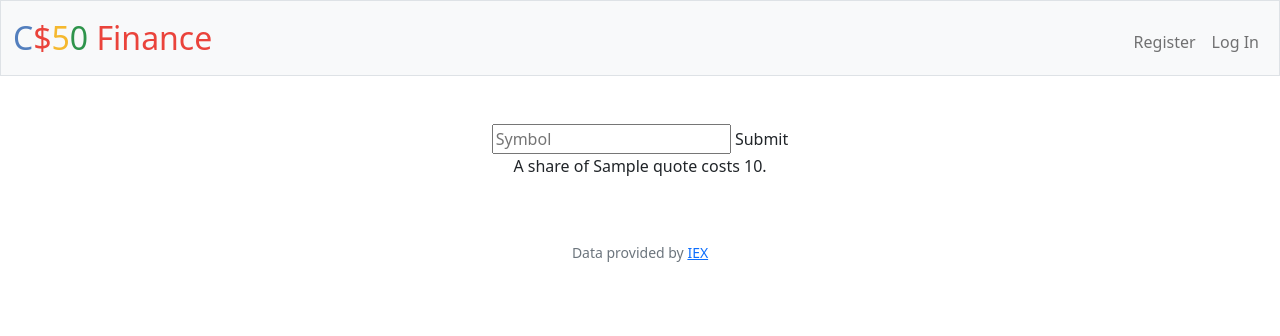
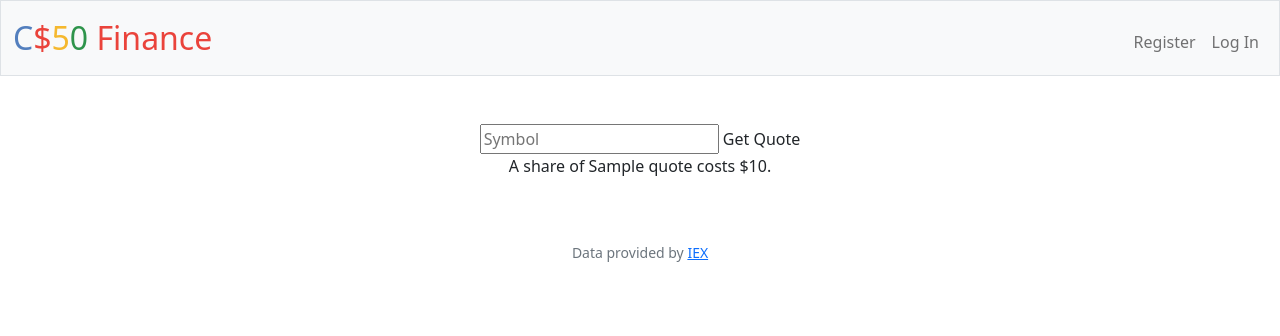
Before and after one commit to holyfatmama/Portfolio, a Flask app: template finance/templates/quote.html in a window 1280 px wide. Shown: the top 336 px of the page. Run offline with Flask 3, Linux system fonts and the light colour scheme; the template is opened without the code that fills it: most values are stand-ins (such as "Sample title", 1, 10 or a date in 2020); some libraries are stand-ins or nearby versions.

Commit message:
Tue, Oct 31, 2023, 8:38 PM +08:00

```diff
--- a/finance/templates/quote.html
+++ b/finance/templates/quote.html
@@ -7,7 +7,11 @@
 {% block main %}
     <form action="/quote" method="post">
         <input name="symbol" placeholder="Symbol" type="text">
-        <buttom type="submit">Submit</buttom>
+        <buttom type="submit">Get Quote</buttom>
     </form>
-    <p> A share of {{ quote.name }} costs {{ quote.price}}.</p>
+
+    {% if quote %}
+        <p> A share of {{ quote["name"] }} costs ${{ quote["price"] }}.</p>
+    {% endif %}
+
 {% endblock %}
```
